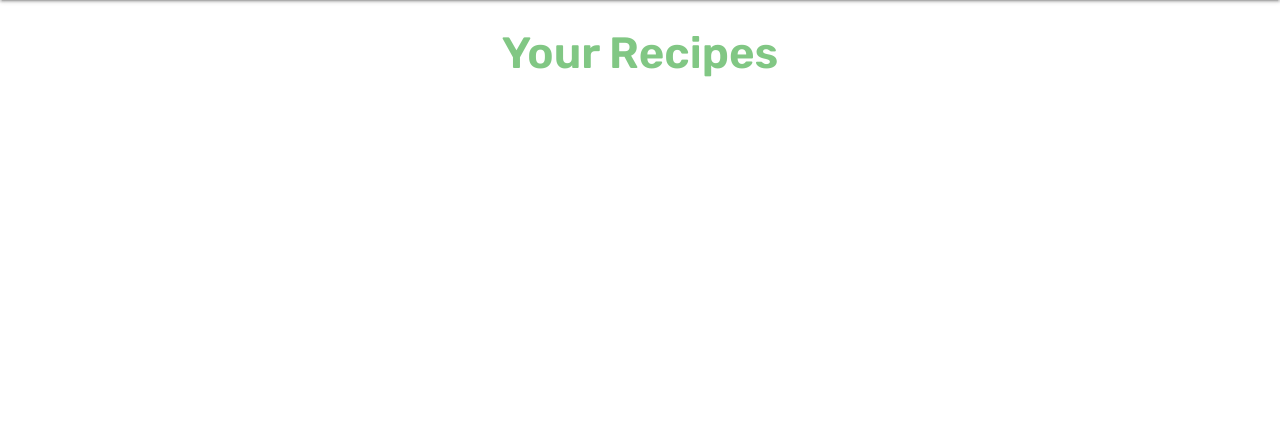
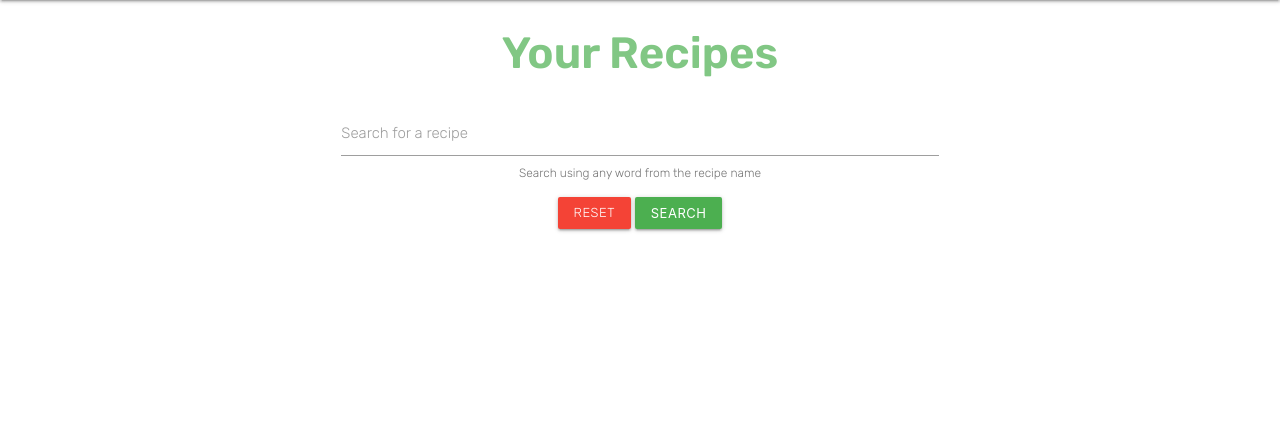
Before and after one commit to Code-Institute-Submissions/Code-Institute-Submissions-SuperGibbon-MS3, a Flask app: page /get_recipes in a window 1280 px wide. Shown: the part 64-495 px from the top of the page. Run offline with Flask 2, Linux system fonts and the light colour scheme; data that the repository does not hold is empty; some libraries are stand-ins or nearby versions.

Commit message:
Add search function to recipes

```diff
--- a/app.py
+++ b/app.py
@@ -154,6 +154,13 @@ def delete_recipe(recipe_id):
     return redirect(url_for("get_recipes"))
 
 
+@app.route("/search", methods=["GET", "POST"])
+def search():
+    query = request.form.get("query")
+    recipes = mongo.db.recipes.find({"$text": {"$search": query}})
+    return render_template("recipes.html", recipes=recipes)
+
+
 if __name__ == "__main__":
     app.run(host=os.environ.get("IP"),
             port=int(os.environ.get("PORT")),
--- a/templates/addrecipe.html
+++ b/templates/addrecipe.html
@@ -63,7 +63,7 @@
                 </div>
                 <div class="row">
                     <div class="input-field col s12">
-                        <textarea placeholder="List your cooking steps here" id="tools_needed" name="tools_needed" class="materialize-textarea" required></textarea>
+                        <textarea placeholder="List your equipment here" id="tools_needed" name="tools_needed" class="materialize-textarea" required></textarea>
                         <label for="tools_needed">What equipment do you need?</label>
                         <span class="helper-text" >To make it easier for others, please separate utensils with commas</span>
                     </div>
--- a/templates/recipes.html
+++ b/templates/recipes.html
@@ -3,6 +3,23 @@
 
     <div class="container">
         <h3 class="title-font center green-text text-lighten-2">Your Recipes</h3>
+
+        <div class="row">
+            <form class="col s8 offset-s2 center-align" action="{{ url_for('search') }}" method="POST">
+                <div class="row">
+                    <div class="input-field">
+                        <input type="text" name="query" id="query" class="validate" required>
+                        <label for="query">Search for a recipe</label>
+                        <span class="helper-text">Search using any word from the recipe name</span>
+                    </div>
+                    <div class="col s12">
+                        <a href="{{ url_for('get_recipes') }}" class="btn-small red">Reset</a>
+                        <button type="submit" class="btn-small green">Search</button>
+                    </div>
+                </div>
+            </form>
+        </div>
+
         <ul class="collapsible popout center-align">
             {% for recipe in recipes %}
                 <li>
```
